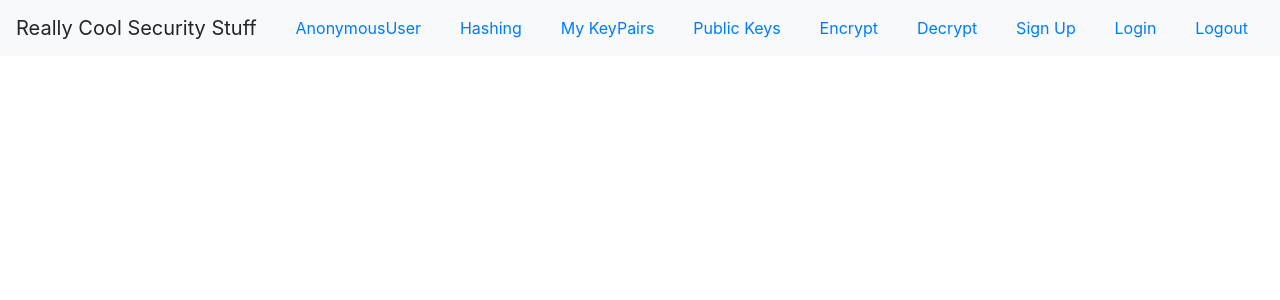
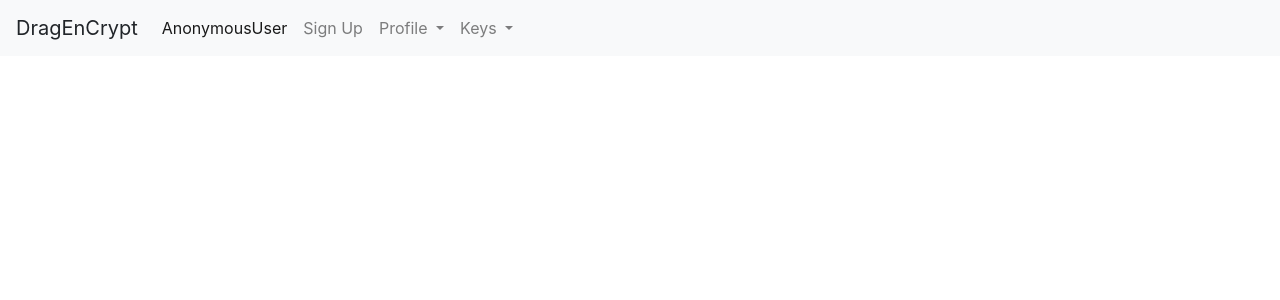
Before and after one commit to bobbykemp/cryptoapp, a Django app: page / in a window 1280 px wide. Shown: the top 300 px of the page. Run offline with Django 3.2, Linux system fonts and the light colour scheme; some libraries are stand-ins or nearby versions.

Commit message:
update navbar with new styling

```diff
--- a/app/templates/app/base.html
+++ b/app/templates/app/base.html
@@ -1,32 +1,91 @@
 <!DOCTYPE html>
 <html lang="en">
   <head>
-    <link rel="stylesheet" href="https://stackpath.bootstrapcdn.com/bootstrap/4.3.1/css/bootstrap.min.css" integrity="sha384-ggOyR0iXCbMQv3Xipma34MD+dH/1fQ784/j6cY/iJTQUOhcWr7x9JvoRxT2MZw1T" crossorigin="anonymous">
-    <meta charset="utf-8">
-    <meta name="viewport" content="width=device-width, initial-scale=1, shrink-to-fit=no">
+    <link
+      rel="stylesheet"
+      href="https://stackpath.bootstrapcdn.com/bootstrap/4.3.1/css/bootstrap.min.css"
+      integrity="sha384-ggOyR0iXCbMQv3Xipma34MD+dH/1fQ784/j6cY/iJTQUOhcWr7x9JvoRxT2MZw1T"
+      crossorigin="anonymous"
+    />
+    <meta charset="utf-8" />
+    <meta
+      name="viewport"
+      content="width=device-width, initial-scale=1, shrink-to-fit=no"
+    />
     <title>Really Cool Security Stuff</title>
     <script
       src="https://code.jquery.com/jquery-3.4.1.min.js"
       integrity="sha256-CSXorXvZcTkaix6Yvo6HppcZGetbYMGWSFlBw8HfCJo="
-			  crossorigin="anonymous"></script>
-    <script src="https://cdnjs.cloudflare.com/ajax/libs/popper.js/1.14.7/umd/popper.min.js" integrity="sha384-UO2eT0CpHqdSJQ6hJty5KVphtPhzWj9WO1clHTMGa3JDZwrnQq4sF86dIHNDz0W1" crossorigin="anonymous"></script>
-    <script src="https://stackpath.bootstrapcdn.com/bootstrap/4.3.1/js/bootstrap.min.js" integrity="sha384-JjSmVgyd0p3pXB1rRibZUAYoIIy6OrQ6VrjIEaFf/nJGzIxFDsf4x0xIM+B07jRM" crossorigin="anonymous"></script>
+      crossorigin="anonymous"
+    ></script>
+    <script
+      src="https://cdnjs.cloudflare.com/ajax/libs/popper.js/1.14.7/umd/popper.min.js"
+      integrity="sha384-UO2eT0CpHqdSJQ6hJty5KVphtPhzWj9WO1clHTMGa3JDZwrnQq4sF86dIHNDz0W1"
+      crossorigin="anonymous"
+    ></script>
+    <script
+      src="https://stackpath.bootstrapcdn.com/bootstrap/4.3.1/js/bootstrap.min.js"
+      integrity="sha384-JjSmVgyd0p3pXB1rRibZUAYoIIy6OrQ6VrjIEaFf/nJGzIxFDsf4x0xIM+B07jRM"
+      crossorigin="anonymous"
+    ></script>
   </head>
 
-<nav class="navbar navbar-light bg-light">
-  <a class="navbar-brand">Really Cool Security Stuff
+  <nav class="navbar navbar-expand-lg navbar-light bg-light">
+    <a class="navbar-brand">DragEnCrypt</a>
+    <button
+      class="navbar-toggler"
+      type="button"
+      data-toggle="collapse"
+      data-target="#navbarNavDropdown"
+      aria-controls="navbarNavDropdown"
+      aria-expanded="false"
+      aria-label="Toggle navigation"
+    >
+      <span class="navbar-toggler-icon"></span>
+    </button>
+    <div class="collapse navbar-collapse" id="navbar">
+      <ul class="navbar-nav">
+        <li class="nav-item active">
           <a class="nav-link" href="#">{{request.user}}</a>
-  <a class="nav-link" href="/api/hash/">Hashing</a>
-  <a class="nav-link" href="/my-keys/">My KeyPairs</a>
-  <a class="nav-link" href="/public-keys/">Public Keys</a>
-  <a class="nav-link" href="/api/message/encrypt">Encrypt</a>
-  <a class="nav-link" href="/api/message/decrypt">Decrypt</a>
+        </li>
+        <li class="nav-item">
           <a class="nav-link" href="/signup/">Sign Up</a>
-  <a class="nav-link" href="/accounts/login/">Login</a>
-  <a class="nav-link" href="/accounts/logout/">Logout</a>
+        </li>
+        <li class="nav-item dropdown">
+          <a
+            class="nav-link dropdown-toggle"
+            href="#"
+            id="navbarDropdownMenuLink"
+            data-toggle="dropdown"
+            aria-haspopup="true"
+            aria-expanded="false"
+          >
+            Profile
+          </a>
+          <div class="dropdown-menu" aria-labelledby="navbarDropdownMenuLink">
+            <a class="dropdown-item" href="/accounts/login/">Login</a>
+            <a class="dropdown-item" href="/accounts/logout/">Logout</a>
+          </div>
+        </li>
+        <li class="nav-item dropdown">
+          <a
+            class="nav-link dropdown-toggle"
+            href="#"
+            id="navbarDropdownKeys"
+            data-toggle="dropdown"
+            aria-haspopup="true"
+            aria-expanded="false"
+          >
+            Keys
+          </a>
+          <div class="dropdown-menu" aria-labelledby="navbarDropdownKeys">
+            <a class="dropdown-item" href="/my-keys/">My KeyPairs</a>
+            <a class="dropdown-item" href="/public-keys/">Public Keys</a>
+          </div>
+        </li>
+      </ul>
+    </div>
   </nav>
-
-<main role="main" class="container">
 
   <body>
     <p>{{context}}</p>
```
Also changed, not shown: db.sqlite3, static/frank_red.gif (added). Lines whose indentation alone changed are shown as unchanged.
